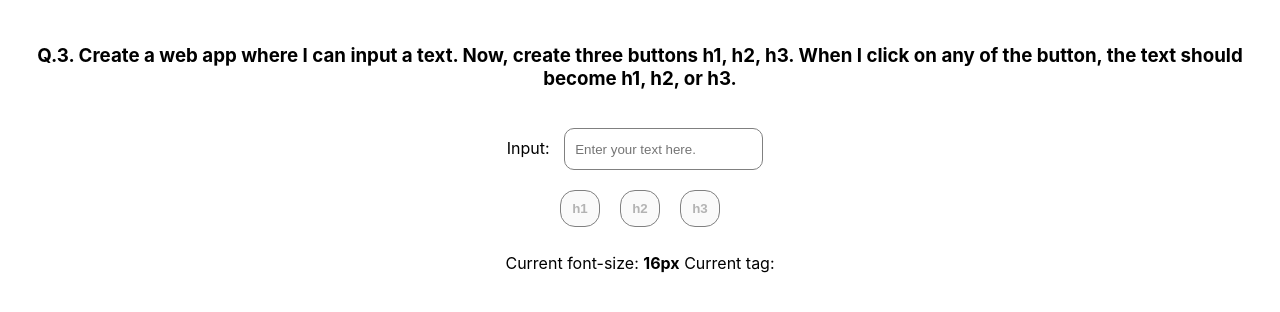
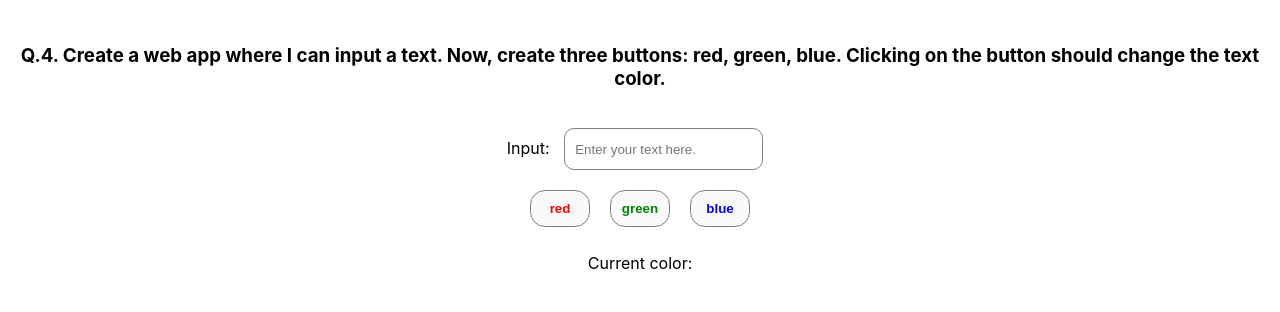
Before and after one commit to Pratham82/neoGcamp-Intervirew-questions, a React (Create React App) app: page / in a window 1280 px wide. Shown: the top 312 px of the page. Built offline with nearby package versions, Linux system fonts and the light colour scheme; the HTML template or start-up script is replaced by a standard one.

Commit message:
feat: Added 4th question in app

```diff
--- a/src/App.jsx
+++ b/src/App.jsx
@@ -1,12 +1,13 @@
 import './index.css'
 // import QuestionOne from './pages/interview-questions/question_01'
 // import QuestionTwo from './pages/interview-questions/question_02'
-import QuestionThree from './pages/interview-questions/question_03'
+// import QuestionThree from './pages/interview-questions/question_03'
+import QuestionFour from './pages/interview-questions/question_04'
 
 function App() {
   return (
     <div className="App">
-      <QuestionThree />
+      <QuestionFour />
     </div>
   )
 }
```
